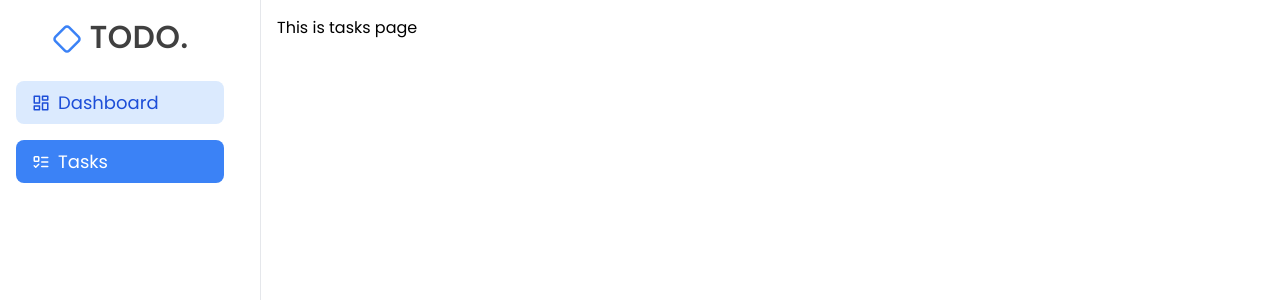
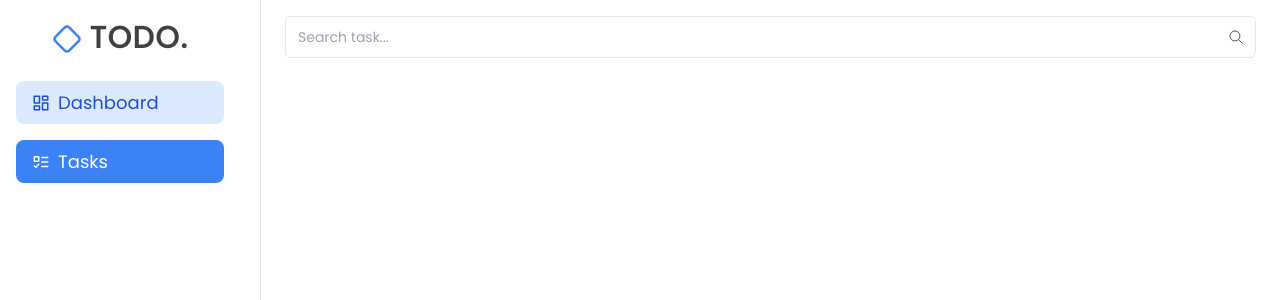
Before and after one commit to Mutah3r/mernifyU-todo-list, a React (Vite) app: page /tasks in a window 1280 px wide. Shown: the top 300 px of the page. Built offline with nearby package versions, Linux system fonts and the light colour scheme.

Commit message:
add searchbox to the tasks page

```diff
--- /dev/null
+++ b/src/components/SearchBox.jsx
@@ -0,0 +1,39 @@
+const SearchBox = () => {
+  return (
+    <div className="relative">
+      <label htmlFor="Search" className="sr-only">
+        Search
+      </label>
+
+      <input
+        type="text"
+        id="Search"
+        placeholder="Search task..."
+        className="focus:outline-none w-full rounded-md border-gray-200 py-2.5 ps-3 pe-10 border sm:text-sm"
+      />
+
+      <span className="absolute inset-y-0 end-0 grid w-10 place-content-center">
+        <button type="button" className="text-gray-600 hover:text-gray-700">
+          <span className="sr-only">Search</span>
+
+          <svg
+            xmlns="http://www.w3.org/2000/svg"
+            fill="none"
+            viewBox="0 0 24 24"
+            strokeWidth="1.5"
+            stroke="currentColor"
+            className="h-4 w-4"
+          >
+            <path
+              strokeLinecap="round"
+              strokeLinejoin="round"
+              d="M21 21l-5.197-5.197m0 0A7.5 7.5 0 105.196 5.196a7.5 7.5 0 0010.607 10.607z"
+            />
+          </svg>
+        </button>
+      </span>
+    </div>
+  );
+};
+
+export default SearchBox;
--- a/src/layouts/Main.jsx
+++ b/src/layouts/Main.jsx
@@ -7,7 +7,7 @@ const Main = () => {
       <div className="col-span-1 p-4">
         <Sidebar />
       </div>
-      <div className="col-span-1 sm:col-span-2 lg:col-span-4 p-4 sm:border-l sm:min-h-screen">
+      <div className="col-span-1 sm:col-span-2 lg:col-span-4 p-4 sm:px-6 sm:py-4 sm:border-l sm:min-h-screen">
         <Outlet />
       </div>
     </div>
--- a/src/pages/Tasks.jsx
+++ b/src/pages/Tasks.jsx
@@ -1,7 +1,11 @@
+import SearchBox from "../components/SearchBox";
+
 const Tasks = () => {
   return (
     <div>
-      <h1>This is tasks page</h1>
+      <div>
+        <SearchBox />
+      </div>
     </div>
   );
 };
```
